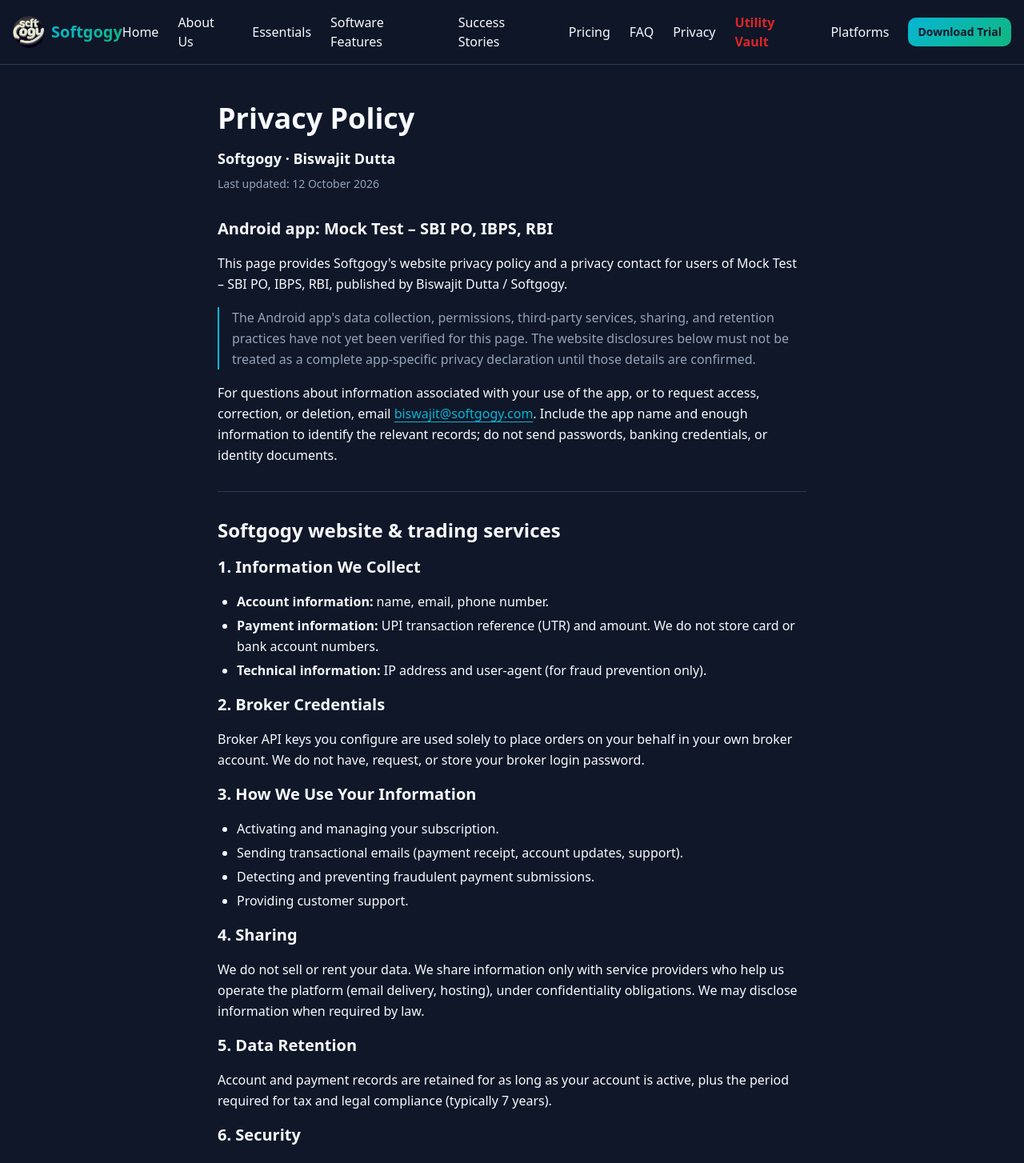
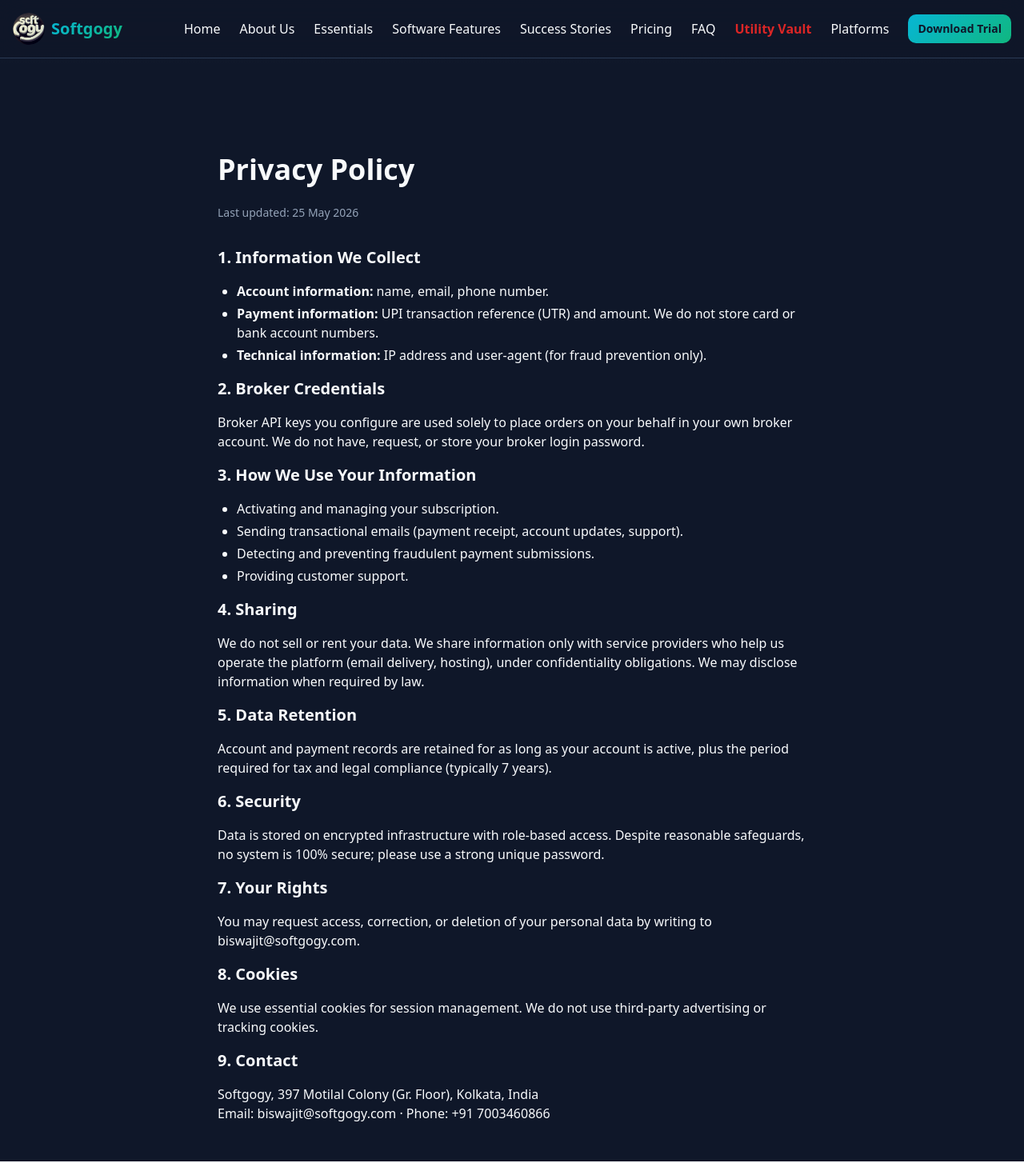
Before and after one commit to biswajitd/algo-fusion-pro, a React (Vite) app: page /privacy in a window 1280 px wide. Shown: the top 1454 px of the page at 80% size. Built offline with nearby package versions, Linux system fonts and the light colour scheme; the HTML template or start-up script is replaced by a standard one.

Commit message:
Changes
Co-authored-by: biswajitd <33791038+biswajitd@users.noreply.github.com>

```diff
--- a/src/components/Navigation.tsx
+++ b/src/components/Navigation.tsx
@@ -25,7 +25,6 @@ const Navigation = () => {
     { name: "Success Stories", path: "/success-stories" },
     { name: "Pricing", path: "/pricing" },
     { name: "FAQ", path: "/faq" },
-    { name: "Privacy", path: "/privacy" },
     { name: "Utility Vault", path: "/software-utilities", highlight: true },
   ];
 
--- a/src/pages/Index.tsx
+++ b/src/pages/Index.tsx
@@ -148,7 +148,6 @@ const Index = () => {
           <li><a href="/Help.pdf" className="hover:text-primary transition-colors" target="_blank">Installation Guide</a></li>
           <li><Link to="/software-features" className="hover:text-primary transition-colors">Software Features</Link></li>
           <li><Link to="/faq" className="hover:text-primary transition-colors">FAQ</Link></li>
-          <li><Link to="/privacy" className="hover:text-primary transition-colors">Privacy Policy</Link></li>
         </ul>
       </div>
 
--- a/src/pages/Privacy.tsx
+++ b/src/pages/Privacy.tsx
@@ -1,19 +1,10 @@
 const Privacy = () => (
   <div className="min-h-screen bg-background">
-    <main className="container mx-auto px-4 py-12 max-w-3xl break-words">
-      <h1 className="text-3xl md:text-4xl font-bold mb-4">Privacy Policy</h1>
-      <p className="text-lg font-semibold mb-2">Softgogy · Biswajit Dutta</p>
-      <p className="text-sm text-muted-foreground mb-8">Last updated: 12 October 2026</p>
+    <main className="container mx-auto px-4 py-12 max-w-3xl">
+      <h1 className="text-3xl md:text-4xl font-bold mb-6 pt-16">Privacy Policy</h1>
+      <p className="text-sm text-muted-foreground mb-8">Last updated: 25 May 2026</p>
 
-      <section aria-labelledby="app-privacy" className="border-b border-border pb-8 mb-8 space-y-4 leading-relaxed">
-        <h2 id="app-privacy" className="text-xl font-semibold">Android app: Mock Test – SBI PO, IBPS, RBI</h2>
-        <p>This page provides Softgogy's website privacy policy and a privacy contact for users of Mock Test – SBI PO, IBPS, RBI, published by Biswajit Dutta / Softgogy.</p>
-        <p className="border-l-2 border-primary pl-4 text-muted-foreground">The Android app's data collection, permissions, third-party services, sharing, and retention practices have not yet been verified for this page. The website disclosures below must not be treated as a complete app-specific privacy declaration until those details are confirmed.</p>
-        <p>For questions about information associated with your use of the app, or to request access, correction, or deletion, email <a className="text-primary underline underline-offset-4" href="mailto:biswajit@softgogy.com">biswajit@softgogy.com</a>. Include the app name and enough information to identify the relevant records; do not send passwords, banking credentials, or identity documents.</p>
-      </section>
-
-      <section aria-labelledby="website-privacy" className="space-y-4 text-foreground leading-relaxed">
-        <h2 id="website-privacy" className="text-2xl font-semibold">Softgogy website &amp; trading services</h2>
+      <section className="space-y-4 text-foreground">
         <h2 className="text-xl font-semibold mt-6">1. Information We Collect</h2>
         <ul className="list-disc pl-6 space-y-1">
           <li><strong>Account information:</strong> name, email, phone number.</li>
@@ -42,16 +33,13 @@ const Privacy = () => (
         <p>Data is stored on encrypted infrastructure with role-based access. Despite reasonable safeguards, no system is 100% secure; please use a strong unique password.</p>
 
         <h2 className="text-xl font-semibold mt-6">7. Your Rights</h2>
-        <p>You may request access, correction, or deletion of your personal data by writing to <a className="text-primary underline underline-offset-4" href="mailto:biswajit@softgogy.com">biswajit@softgogy.com</a>. Identify the service and account concerned. We may need to verify that the request relates to your own information. Records required for tax, legal compliance, or fraud prevention may be retained as described above.</p>
+        <p>You may request access, correction, or deletion of your personal data by writing to biswajit@softgogy.com.</p>
 
         <h2 className="text-xl font-semibold mt-6">8. Cookies</h2>
         <p>We use essential cookies for session management. We do not use third-party advertising or tracking cookies.</p>
 
         <h2 className="text-xl font-semibold mt-6">9. Contact</h2>
         <p>Softgogy, 397 Motilal Colony (Gr. Floor), Kolkata, India<br />Email: biswajit@softgogy.com · Phone: +91 7003460866</p>
-
-        <h2 className="text-xl font-semibold mt-6">10. Policy Updates</h2>
-        <p>Changes to this policy will be published on this page with an updated revision date. Review this page for the current policy.</p>
       </section>
     </main>
   </div>
```
